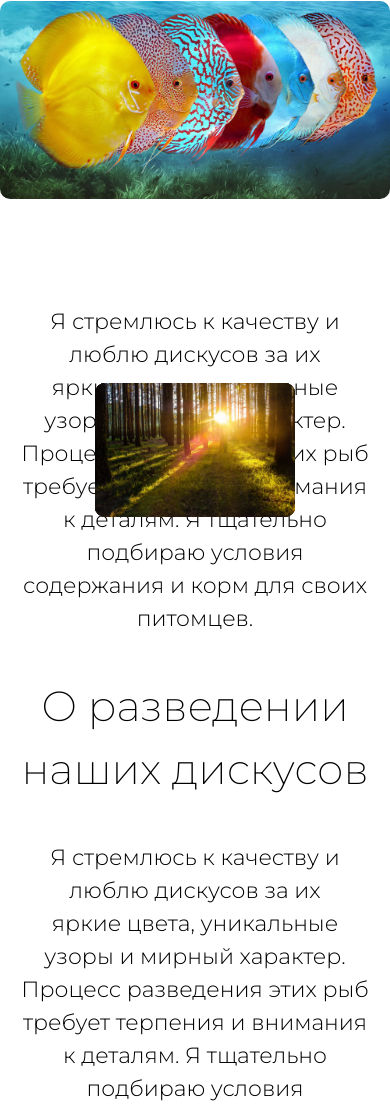
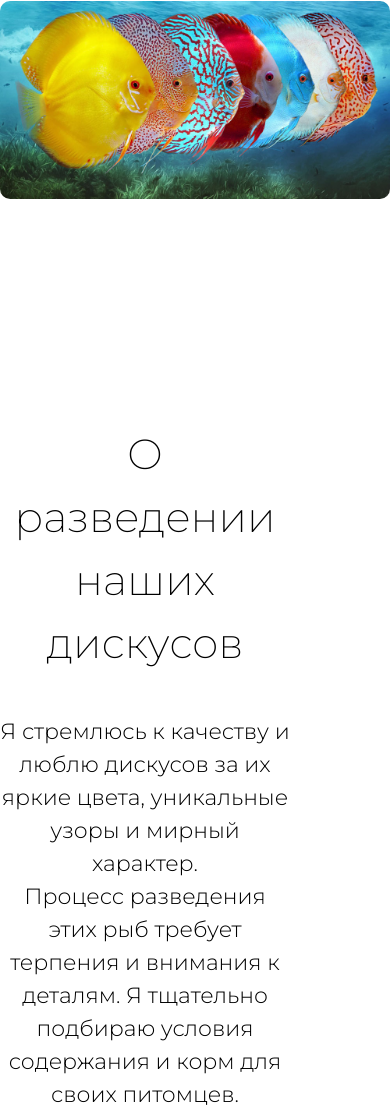
Before and after one commit to tantumverde/fir, a plain HTML site: page index.html in a window 390 px wide. Shown: the part 965-2079 px from the top of the page. Drawn offline with nearby package versions, Linux system fonts and the light colour scheme.

Commit message:
Update style.css

```diff
--- a/style.css
+++ b/style.css
@@ -291,95 +291,3 @@ button {
 }
 
 /* Медиа-запросы для мобильных устройств */
-@media screen and (max-width: 768px) {
-    /* Стили для смартфонов */
-    .header h1 {
-        font-size: 24px;
-    }
-
-    .content img {
-        max-width: 100%;
-        height: auto;
-    }
-
-    .contact-info ul {
-        margin: 0;
-        padding: 0;
-        list-style: none;
-    }
-
-    .gallery {
-        grid-template-columns: repeat(1, 1fr); /* Один столбец занимает всю доступную ширину */
-        align-items: center;
-        margin-top: 300px;
-    }
-
-    .gallery img {
-        max-width: 100%;
-    }
-
-    .text {
-    margin-right: 0px; /* Отступ справа для текста */
-    flex: 1; /* Текст занимает оставшееся пространство */
-    font-family: 'Montserrat', sans-serif;
-    font-size: 22px;
-    text-align: left;
-    font-weight: 250;
-
-}
-
-
-    .text {
-        flex: 1;
-        padding: 20px;
-        position: relative;
-        z-index: 1;
-    }
-    .gallery {
-        flex: 1;
-        display: flex;
-        flex-wrap: wrap;
-        justify-content: space-around;
-        padding: 20px;
-        order: 1;
-        margin-top: 20px
-    }
-    img {
-        margin: 10px;
-        z-index: 0;
-        position: absolute;
-    }
-
-
-
-
-        .container {
-            flex-direction: column;
-            align-items: center;
-            position: relative
-        }
-        .gallery {
-            order: -1;
-            margin-top: 20px;
-        }
-
-
-
-
-
-    .header {
-        display: none;
-    }
-
-    .logo {
-        display: block;
-    }
-    .burger {
-        display: block;
-        cursor: pointer;
-    }
-
-
-
-
-}
```
